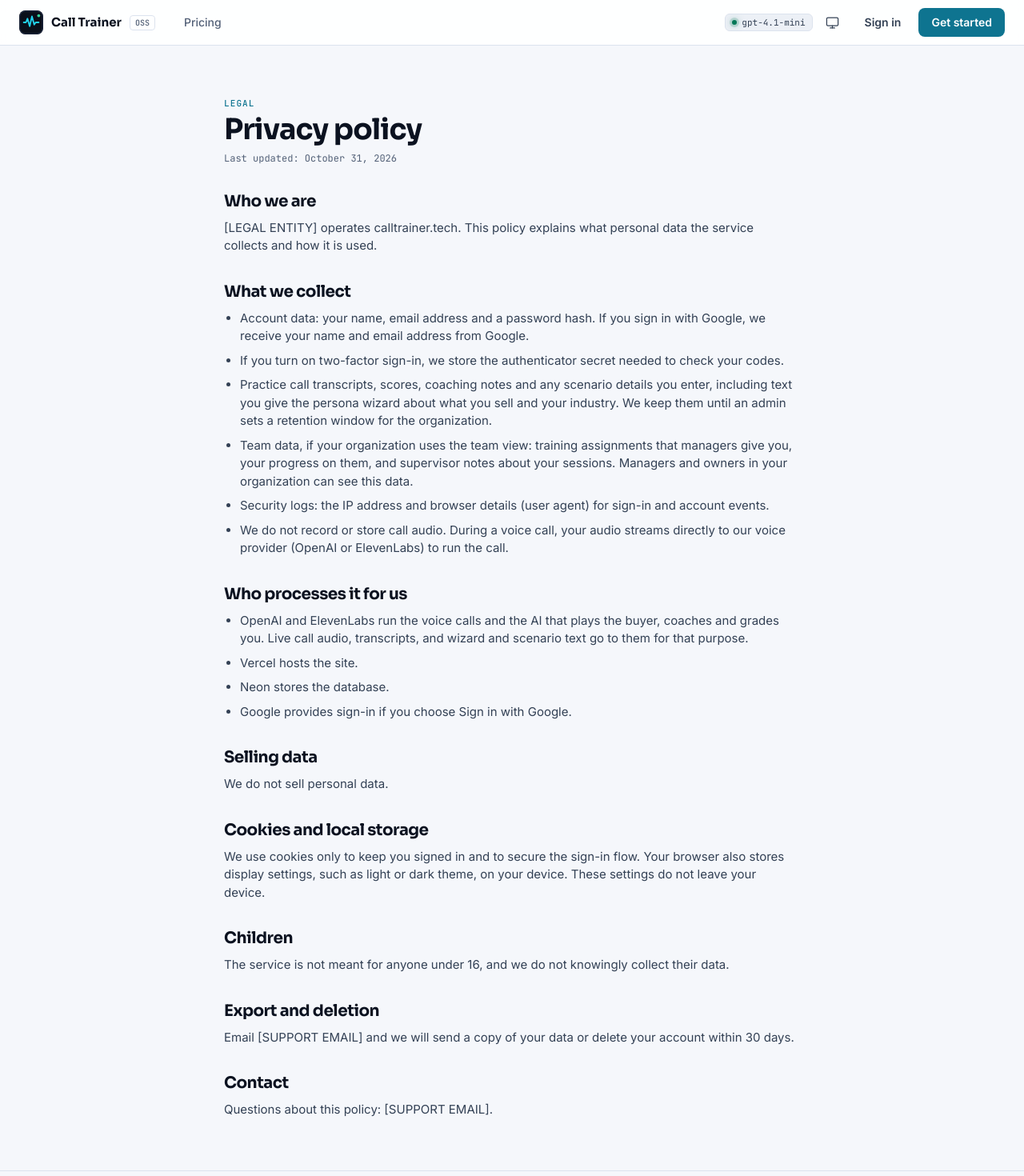
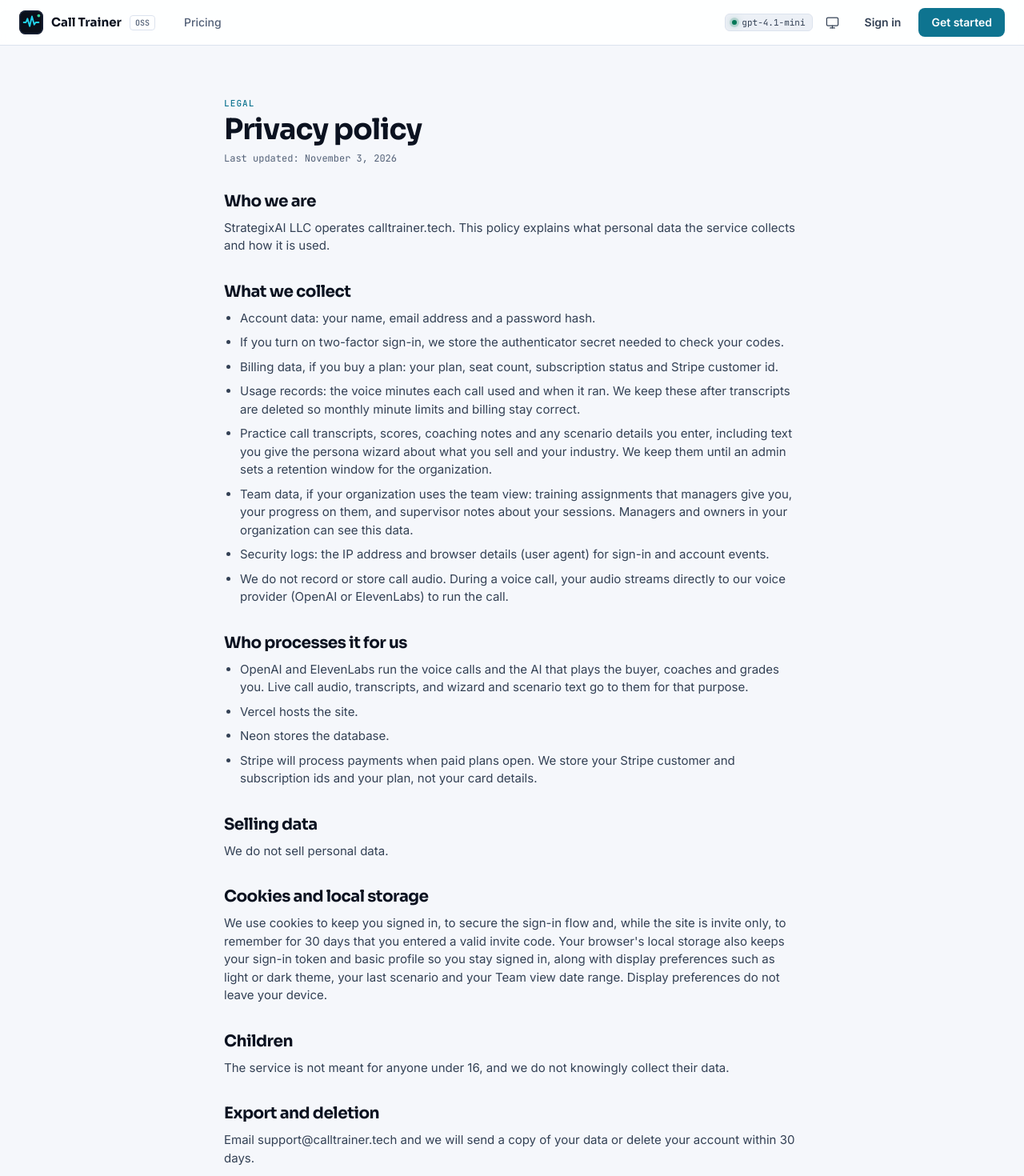
Before and after one commit to mastanley13/real-time-call-trainer-oss, a Next.js app: page /privacy in a window 1280 px wide. Shown: the top 1470 px of the page at 80% size. Built offline with nearby package versions, Linux system fonts and the light colour scheme; no server answers.

Commit message:
Fill approved Privacy/Terms values and fix page text (STR-758)

```diff
--- a/src/app/privacy/page.tsx
+++ b/src/app/privacy/page.tsx
@@ -13,19 +13,21 @@ export default function PrivacyPage() {
     <div className="page max-w-3xl py-12 sm:py-16">
       <p className="eyebrow">Legal</p>
       <h1 className="mt-1 text-3xl font-bold sm:text-4xl">Privacy policy</h1>
-      <p className="mt-2 font-mono text-xs text-ink-muted">Last updated: October 31, 2026</p>
+      <p className="mt-2 font-mono text-xs text-ink-muted">Last updated: November 3, 2026</p>
 
       <div className="mt-8 space-y-8 text-ink-soft">
         <section aria-labelledby="who-h">
           <h2 id="who-h" className="text-xl font-bold text-ink">Who we are</h2>
-          <p className="mt-2">[LEGAL ENTITY] operates calltrainer.tech. This policy explains what personal data the service collects and how it is used.</p>
+          <p className="mt-2">StrategixAI LLC operates calltrainer.tech. This policy explains what personal data the service collects and how it is used.</p>
         </section>
 
         <section aria-labelledby="collect-h">
           <h2 id="collect-h" className="text-xl font-bold text-ink">What we collect</h2>
           <ul className="mt-2 list-disc space-y-2 pl-5">
-            <li>Account data: your name, email address and a password hash. If you sign in with Google, we receive your name and email address from Google.</li>
+            <li>Account data: your name, email address and a password hash.</li>
             <li>If you turn on two-factor sign-in, we store the authenticator secret needed to check your codes.</li>
+            <li>Billing data, if you buy a plan: your plan, seat count, subscription status and Stripe customer id.</li>
+            <li>Usage records: the voice minutes each call used and when it ran. We keep these after transcripts are deleted so monthly minute limits and billing stay correct.</li>
             <li>Practice call transcripts, scores, coaching notes and any scenario details you enter, including text you give the persona wizard about what you sell and your industry. We keep them until an admin sets a retention window for the organization.</li>
             <li>Team data, if your organization uses the team view: training assignments that managers give you, your progress on them, and supervisor notes about your sessions. Managers and owners in your organization can see this data.</li>
             <li>Security logs: the IP address and browser details (user agent) for sign-in and account events.</li>
@@ -39,7 +41,7 @@ export default function PrivacyPage() {
             <li>OpenAI and ElevenLabs run the voice calls and the AI that plays the buyer, coaches and grades you. Live call audio, transcripts, and wizard and scenario text go to them for that purpose.</li>
             <li>Vercel hosts the site.</li>
             <li>Neon stores the database.</li>
-            <li>Google provides sign-in if you choose Sign in with Google.</li>
+            <li>Stripe will process payments when paid plans open. We store your Stripe customer and subscription ids and your plan, not your card details.</li>
           </ul>
         </section>
 
@@ -50,7 +52,7 @@ export default function PrivacyPage() {
 
         <section aria-labelledby="cookies-h">
           <h2 id="cookies-h" className="text-xl font-bold text-ink">Cookies and local storage</h2>
-          <p className="mt-2">We use cookies only to keep you signed in and to secure the sign-in flow. Your browser also stores display settings, such as light or dark theme, on your device. These settings do not leave your device.</p>
+          <p className="mt-2">We use cookies to keep you signed in, to secure the sign-in flow and, while the site is invite only, to remember for 30 days that you entered a valid invite code. Your browser&apos;s local storage also keeps your sign-in token and basic profile so you stay signed in, along with display preferences such as light or dark theme, your last scenario and your Team view date range. Display preferences do not leave your device.</p>
         </section>
 
         <section aria-labelledby="children-h">
@@ -60,12 +62,12 @@ export default function PrivacyPage() {
 
         <section aria-labelledby="rights-h">
           <h2 id="rights-h" className="text-xl font-bold text-ink">Export and deletion</h2>
-          <p className="mt-2">Email [SUPPORT EMAIL] and we will send a copy of your data or delete your account within 30 days.</p>
+          <p className="mt-2">Email support@calltrainer.tech and we will send a copy of your data or delete your account within 30 days.</p>
         </section>
 
         <section aria-labelledby="contact-h">
           <h2 id="contact-h" className="text-xl font-bold text-ink">Contact</h2>
-          <p className="mt-2">Questions about this policy: [SUPPORT EMAIL].</p>
+          <p className="mt-2">Questions about this policy: support@calltrainer.tech.</p>
         </section>
       </div>
     </div>
--- a/src/app/terms/page.tsx
+++ b/src/app/terms/page.tsx
@@ -13,17 +13,17 @@ export default function TermsPage() {
     <div className="page max-w-3xl py-12 sm:py-16">
       <p className="eyebrow">Legal</p>
       <h1 className="mt-1 text-3xl font-bold sm:text-4xl">Terms of service</h1>
-      <p className="mt-2 font-mono text-xs text-ink-muted">Last updated: October 31, 2026</p>
+      <p className="mt-2 font-mono text-xs text-ink-muted">Last updated: November 3, 2026</p>
 
       <div className="mt-8 space-y-8 text-ink-soft">
         <section aria-labelledby="service-h">
           <h2 id="service-h" className="text-xl font-bold text-ink">The service</h2>
-          <p className="mt-2">Call Trainer at calltrainer.tech is a hosted service run by [LEGAL ENTITY]. By using it you agree to these terms.</p>
+          <p className="mt-2">Call Trainer at calltrainer.tech is a hosted service run by StrategixAI LLC. By using it you agree to these terms.</p>
         </section>
 
         <section aria-labelledby="billing-h">
           <h2 id="billing-h" className="text-xl font-bold text-ink">Plans and billing</h2>
-          <p className="mt-2">The service is currently free while in early access. Before we charge for anything, we will post plans and prices on the site and update these terms. There are no overage charges.</p>
+          <p className="mt-2">Free accounts include 10 voice minutes a month and unlimited text practice. Paid plans are listed at /pricing and are not on sale yet. Before we charge for anything, we will open checkout and update these terms. There are no overage charges.</p>
         </section>
 
         <section aria-labelledby="use-h">
@@ -47,12 +47,12 @@ export default function TermsPage() {
 
         <section aria-labelledby="liability-h">
           <h2 id="liability-h" className="text-xl font-bold text-ink">Limitation of liability</h2>
-          <p className="mt-2">To the extent the law allows, [LEGAL ENTITY] is not liable for indirect, incidental or consequential damages arising from your use of the service.</p>
+          <p className="mt-2">To the extent the law allows, StrategixAI LLC is not liable for indirect, incidental or consequential damages arising from your use of the service.</p>
         </section>
 
         <section aria-labelledby="law-h">
           <h2 id="law-h" className="text-xl font-bold text-ink">Governing law</h2>
-          <p className="mt-2">These terms are governed by the laws of [STATE].</p>
+          <p className="mt-2">These terms are governed by the laws of North Carolina.</p>
         </section>
 
         <section aria-labelledby="oss-h">
@@ -67,7 +67,7 @@ export default function TermsPage() {
 
         <section aria-labelledby="contact-h">
           <h2 id="contact-h" className="text-xl font-bold text-ink">Contact</h2>
-          <p className="mt-2">Questions about these terms: [SUPPORT EMAIL].</p>
+          <p className="mt-2">Questions about these terms: support@calltrainer.tech.</p>
         </section>
       </div>
     </div>
```
